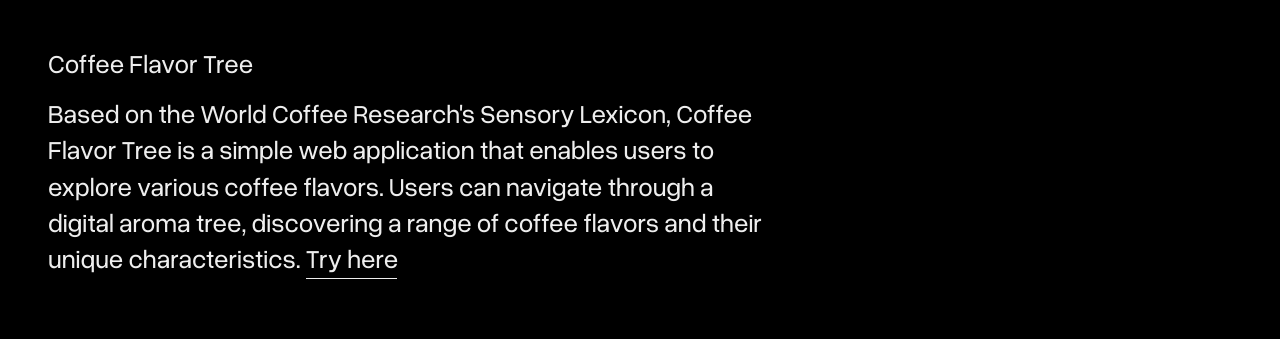
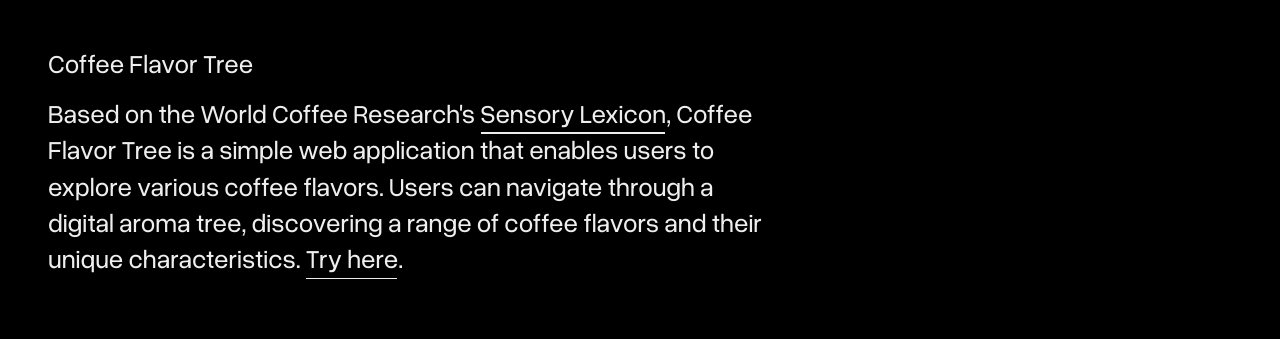
Before and after one commit to dara/dara.github.io, a Jekyll site: the page built from _posts/2024-04-06-coffee-flavor-tree.markdown, in a window 1280 px wide and 900 px high. Shown: the part 157-496 px from the top of the window. Built offline with Jekyll 4.4.1, drawn with Linux system fonts in a browser that asks for light colours.

Commit message:
Copy updates.

```diff
--- a/_posts/2024-04-06-coffee-flavor-tree.markdown
+++ b/_posts/2024-04-06-coffee-flavor-tree.markdown
@@ -4,7 +4,7 @@ title:  "Coffee Flavor Tree"
 date:   2024-04-01 22:42:13 +0200
 categories: work
 index: "2"
-description: "Based on the World Coffee Research's Sensory Lexicon, Coffee Flavor Tree is a simple web application that enables users to explore various coffee flavors. Users can navigate through a digital aroma tree, discovering a range of coffee flavors and their unique characteristics. <a href='/work/coffee-flavor-tree/app.html' class='reversed'>Try here</a>"
+description: "Based on the World Coffee Research's <a href='https://worldcoffeeresearch.org/resources/sensory-lexicon' class='reversed'>Sensory Lexicon</a>, Coffee Flavor Tree is a simple web application that enables users to explore various coffee flavors. Users can navigate through a digital aroma tree, discovering a range of coffee flavors and their unique characteristics. <a href='/work/coffee-flavor-tree/app.html' class='reversed'>Try here</a>."
 ---
 
 <div class="images">
--- a/_posts/2024-04-07-terra-scapes.markdown
+++ b/_posts/2024-04-07-terra-scapes.markdown
@@ -4,9 +4,8 @@ title:  "Terra/Scapes"
 date:   2024-04-01 22:42:13 +0200
 categories: work
 index: "1"
-description: "I'm drawn into landscapes, cityscapes and soundscapes for reasons I'm still exploring. I like to record the feeling of peace found in a serene mountain scene or the crazy hyper-modern energy pulsing through an urban architecture. Ultimately, appreciating these scenes allows me to connect with something larger than myself, be it the wonders of the natural world or the achievements of humanity."
+description: "I'm drawn into landscapes, cityscapes and soundscapes. I like to record the feeling of spaces using cameras and field recorders. Appreciating these scenes allows me to connect with something larger than myself, be it the wonders of the natural world or the achievements of humanity."
 ---
-
 
 <div class="images">
     <div><img src="/assets/images/terra-scapes/terra-scapes-4.jpg" width="2400" height="1601" class="thumbnail" /></div>
```
